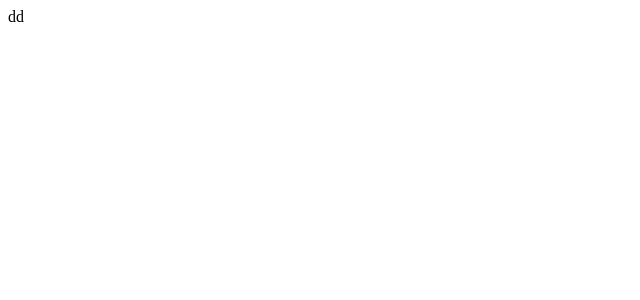
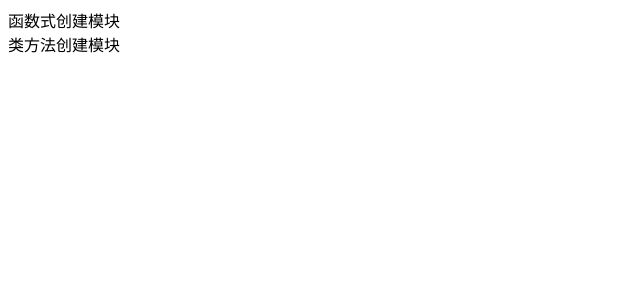
Before and after one commit to wuqion/react_demo, a React (Create React App) app: page / in a window 1280 px wide. Shown: the top 300 px of the page, without its empty margins (0-640 px from the left). Built offline with nearby package versions, Linux system fonts and the light colour scheme.

Commit message:
创建模块两个方法

```diff
--- a/src/App.js
+++ b/src/App.js
@@ -1,9 +1,12 @@
-import React from 'react';
+import React from 'react'
+import Home from './Home'
+import Find from './Find'
 
 function App() {
   return (
     <div >
-dd
+        <Home />
+        <Find />
     </div>
   );
 }
--- /dev/null
+++ b/src/Find.js
@@ -0,0 +1,9 @@
+import React from 'react'
+
+export default class Find extends React.Component{
+    render(){
+        return (
+            <div>类方法创建模块</div>
+        )
+    }
+}
--- /dev/null
+++ b/src/Home.js
@@ -0,0 +1,8 @@
+import React from 'react';
+
+function Home (){
+    return(
+        <div>函数式创建模块</div>
+    )
+}
+export default Home;
--- a/src/index.js
+++ b/src/index.js
@@ -3,7 +3,6 @@ import ReactDOM from 'react-dom';
 
 import App from './App';
 
-
 ReactDOM.render(
   <App />,
   document.getElementById('root')
```
